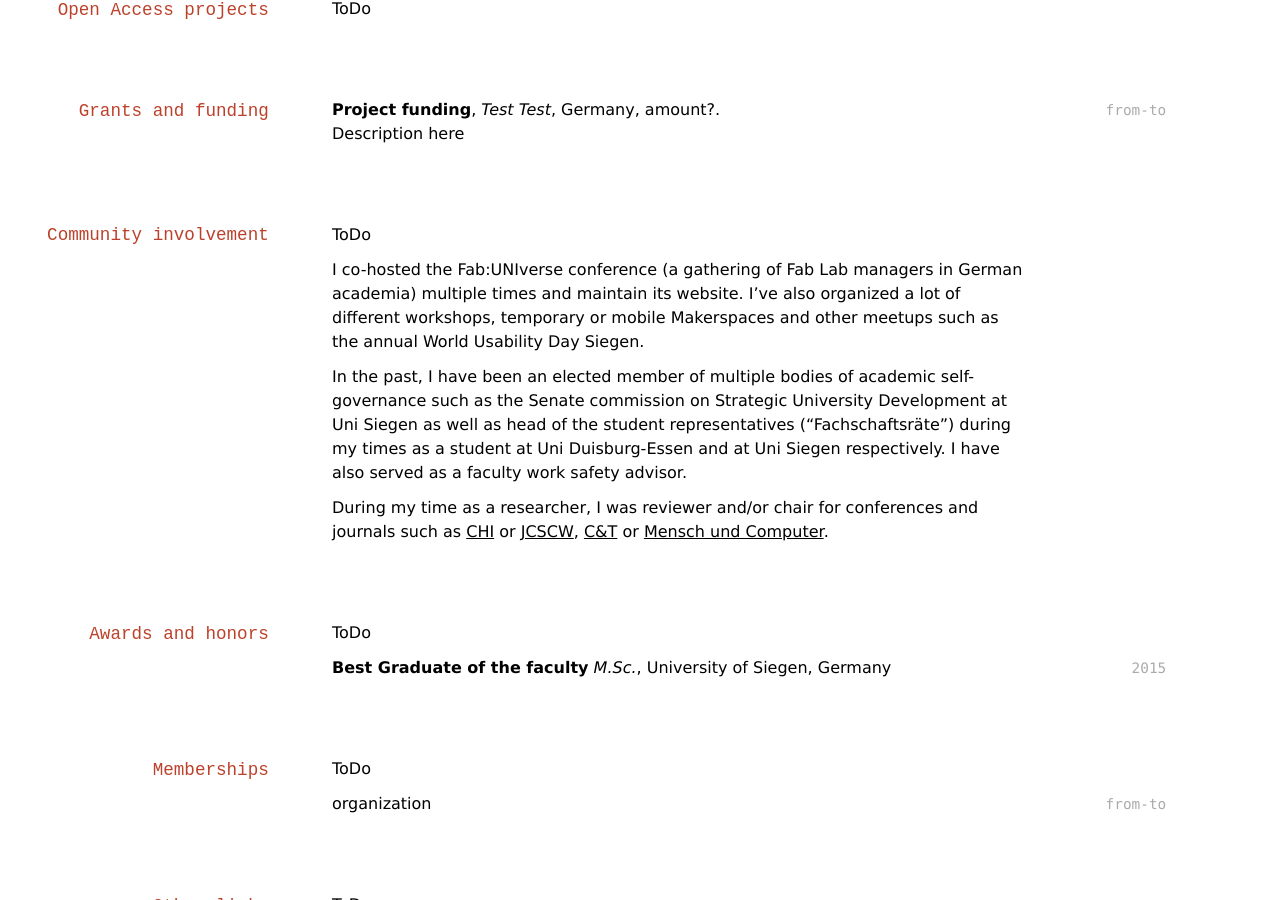
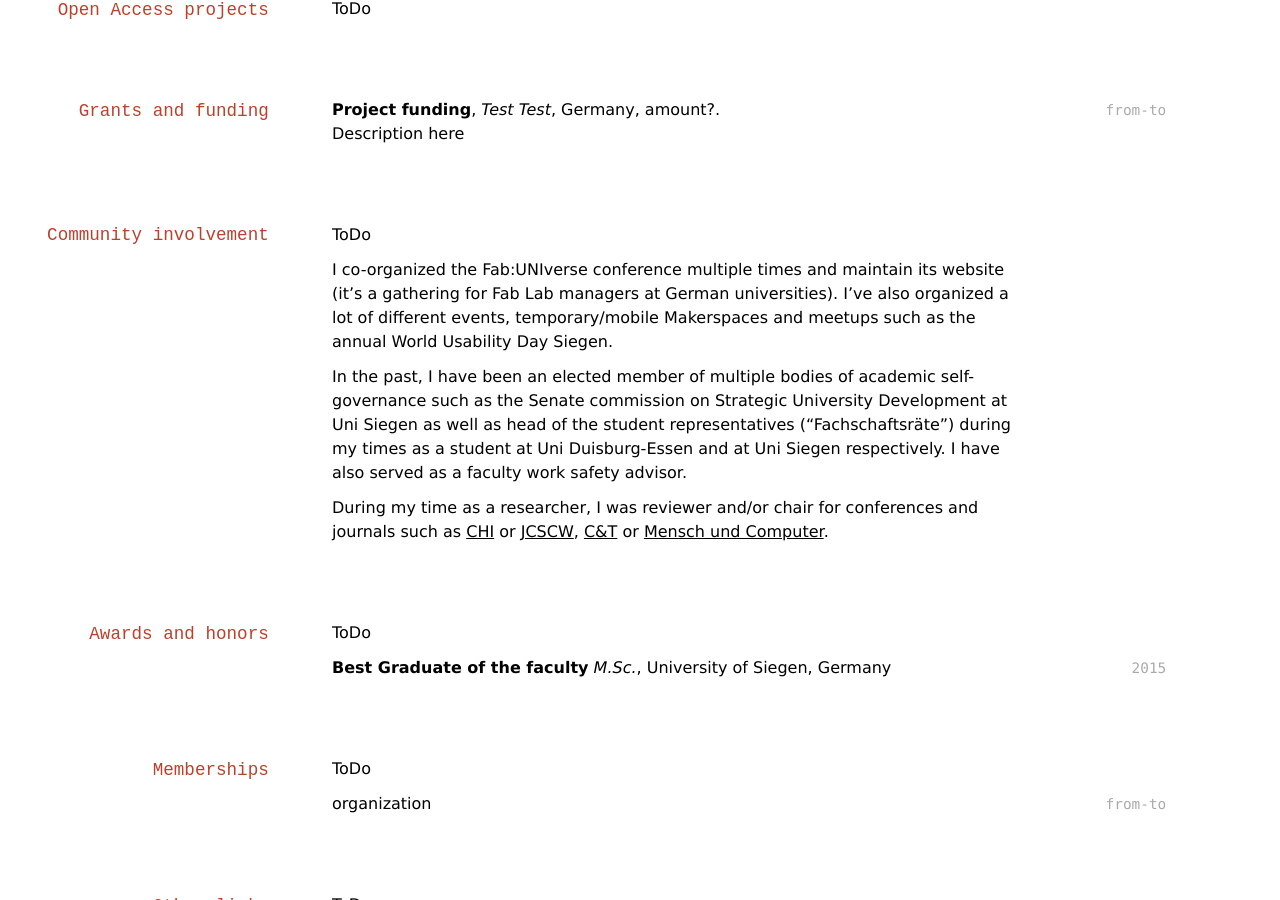
Before and after one commit to oliverstickel/oliverstickel.github.io, a Jekyll site: the page built from index.md, in a window 1280 px wide and 900 px high, scrolled down 1023 px. Built offline with Jekyll 4.4.1, drawn with Linux system fonts in a browser that asks for light colours; nearby versions of some CDN libraries; a style sheet for code colours, icons or effects is not loaded.

Commit message:
Update index.md

```diff
--- a/index.md
+++ b/index.md
@@ -58,7 +58,7 @@ Description here
 
 ToDo
 
-I co-hosted the Fab:UNIverse conference (a gathering of Fab Lab managers in German academia) multiple times and maintain its website. I've also organized a lot of different workshops, temporary or mobile Makerspaces and other meetups such as the annual World Usability Day Siegen.
+I co-organized the Fab:UNIverse conference multiple times and maintain its website (it's a gathering for Fab Lab managers at German universities). I've also organized a lot of different events, temporary/mobile Makerspaces and meetups such as the annual World Usability Day Siegen.
 
 In the past, I have been an elected member of multiple bodies of academic self-governance such as the Senate commission on Strategic University Development at Uni Siegen as well as head of the student representatives ("Fachschaftsräte") during my times as a student at Uni Duisburg-Essen and at Uni Siegen respectively. I have also served as a faculty work safety advisor.
 
```
